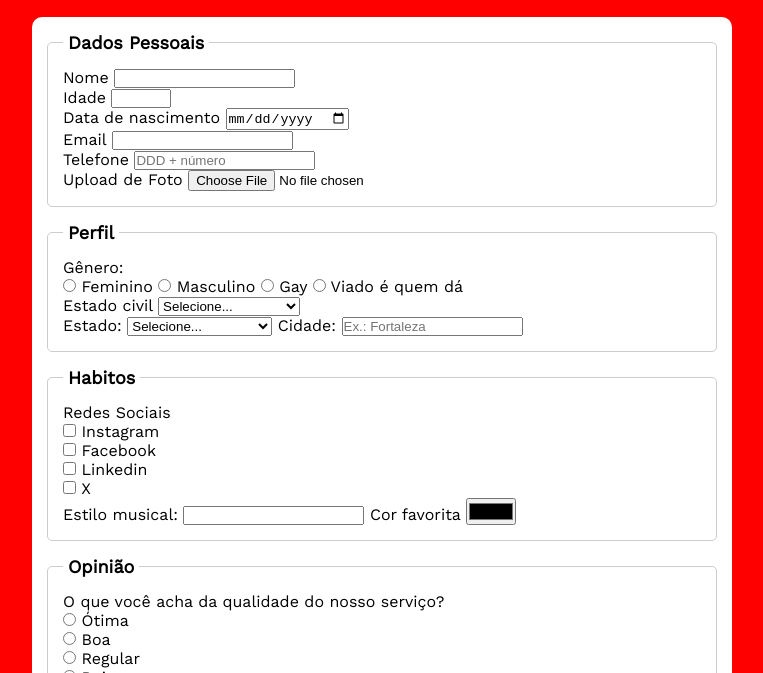
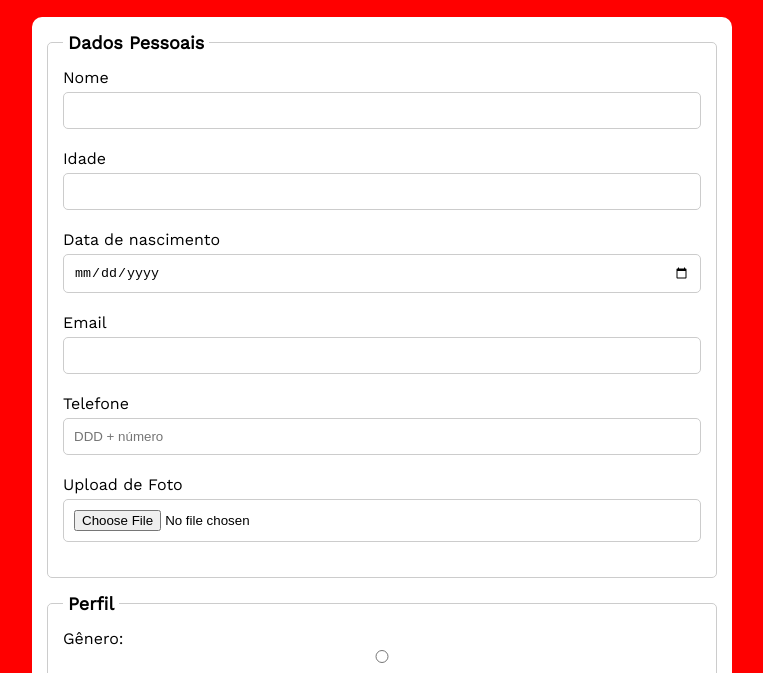
Before and after one commit to KaiqueKzz/pesquisa-culturama, a plain HTML site: page index.html in a window 1280 px wide. Shown: the part 127-800 px from the top of the page, without its empty margins (258-1021 px from the left). Drawn offline with nearby package versions, Linux system fonts and the light colour scheme.

Commit message:
Add formatação visual para o formulario

```diff
--- a/css/style.css
+++ b/css/style.css
@@ -16,11 +16,13 @@ body{
     background-color: #ff0000;
     font-family: 'Work Sans', sans-serif;
 }
+
 main{
     width: 100%;
     max-width: 700px;
     margin: 0 auto;
 }
+
 header{
     text-align: center;
     margin-bottom: 20px;
@@ -31,6 +33,7 @@ form{
     padding: 15px;
     border-radius: 10px
 }
+
 fieldset{
     padding: 15px;
     border: 1px solid #cccccc;
@@ -44,3 +47,30 @@ legend{
     padding: 0 5px;
 
 }
+
+label{
+    display: inline-block;
+    margin-bottom: 5px;
+}
+
+input, select, textarea{
+    width: 100%;
+    padding: 10px;
+    margin-bottom: 20px;
+    border: 1px solid #cccccc;
+    border-radius: 5px;
+
+}
+
+textarea{
+    min-height: 100px
+}
+
+input[type="radio"]
+input[type="checkbox"]{width: auto;}
+
+input[type="color"]{
+    width:40px;
+    padding: 0 5px;
+
+}
```
